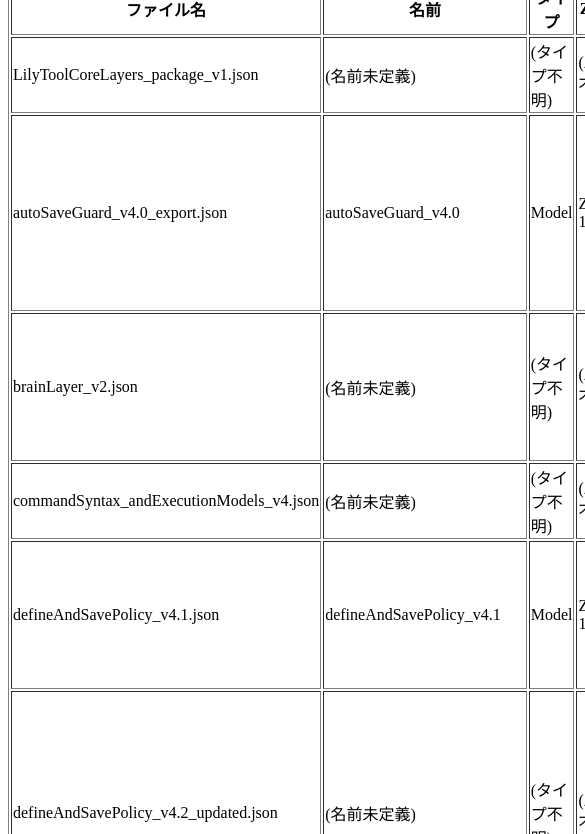
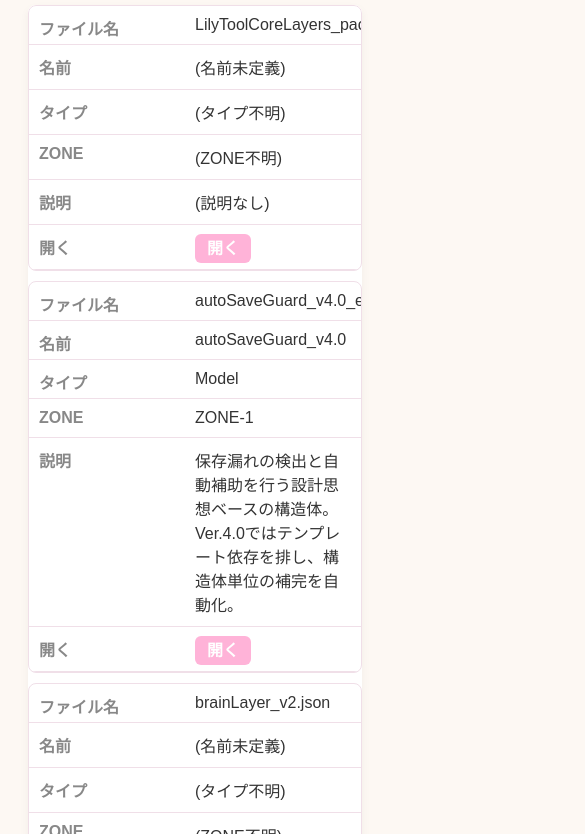
Before and after one commit to MICHIHAL/lily, a plain HTML site: page viewer/index.html in a window 390 px wide. Shown: the part 147-981 px from the top of the page, 585 px wide, since content can reach past the window. Drawn offline with Linux system fonts and the light colour scheme.

Commit message:
index.html を更新

```diff
--- a/viewer/index.html
+++ b/viewer/index.html
@@ -2,11 +2,95 @@
 <html lang="ja">
 <head>
   <meta charset="UTF-8" />
-  <title>構造ファイル一覧</title>
+  <title>構造ファイル一覧 Viewer 🌱</title>
+  <style>
+    body {
+      font-family: 'Zen Maru Gothic', 'Hiragino Maru Gothic Pro', sans-serif;
+      background-color: #fdf8f3;
+      color: #333;
+      padding: 20px;
+    }
+
+    h1 {
+      text-align: center;
+      color: #855d8c;
+      margin-bottom: 20px;
+    }
+
+    table {
+      width: 100%;
+      border-collapse: collapse;
+      background-color: #fff;
+      box-shadow: 0 4px 10px rgba(0, 0, 0, 0.05);
+      border-radius: 8px;
+      overflow: hidden;
+    }
+
+    thead {
+      background-color: #f9e5f0;
+      position: sticky;
+      top: 0;
+      z-index: 1;
+    }
+
+    th, td {
+      padding: 10px 14px;
+      border-bottom: 1px solid #f0dfe8;
+      text-align: left;
+    }
+
+    tr:hover {
+      background-color: #fef4f9;
+    }
+
+    a.button {
+      background-color: #ffb3d8;
+      color: #fff;
+      padding: 6px 12px;
+      border-radius: 6px;
+      text-decoration: none;
+      font-weight: bold;
+      transition: background-color 0.2s ease;
+    }
+
+    a.button:hover {
+      background-color: #ff8cc3;
+    }
+
+    @media screen and (max-width: 600px) {
+      table, thead, tbody, th, td, tr {
+        display: block;
+      }
+
+      thead {
+        display: none;
+      }
+
+      td {
+        position: relative;
+        padding-left: 50%;
+      }
+
+      td::before {
+        content: attr(data-label);
+        position: absolute;
+        left: 10px;
+        font-weight: bold;
+        color: #888;
+      }
+
+      tr {
+        margin-bottom: 10px;
+        border: 1px solid #f0dfe8;
+        border-radius: 8px;
+        overflow: hidden;
+      }
+    }
+  </style>
 </head>
 <body>
-  <h1>構造ファイル一覧 Viewer 🌱</h1>
-  <table border="1">
+  <h1>📘 構造ファイル一覧 Viewer</h1>
+  <table>
     <thead>
       <tr>
         <th>ファイル名</th>
@@ -21,7 +105,7 @@
   </table>
 
   <script>
-    fetch("../index/structureIndexMap.json")
+    fetch("https://raw.githubusercontent.com/MICHIHAL/lily/main/index/structureIndexMap_with_rawUrl.json")
       .then(res => res.json())
       .then(data => {
         const table = document.getElementById("tableBody");
@@ -34,12 +118,14 @@
             item.type,
             item.zone,
             item.description,
-            `<a href="../structures/${item.fileName}" target="_blank">開く</a>`
+            `<a class="button" href="${item.rawUrl}" target="_blank">開く</a>`
           ];
 
-          cells.forEach(cell => {
+          const headers = ["ファイル名", "名前", "タイプ", "ZONE", "説明", "開く"];
+          cells.forEach((cell, i) => {
             const td = document.createElement("td");
             td.innerHTML = cell;
+            td.setAttribute("data-label", headers[i]);
             row.appendChild(td);
           });
 
```
